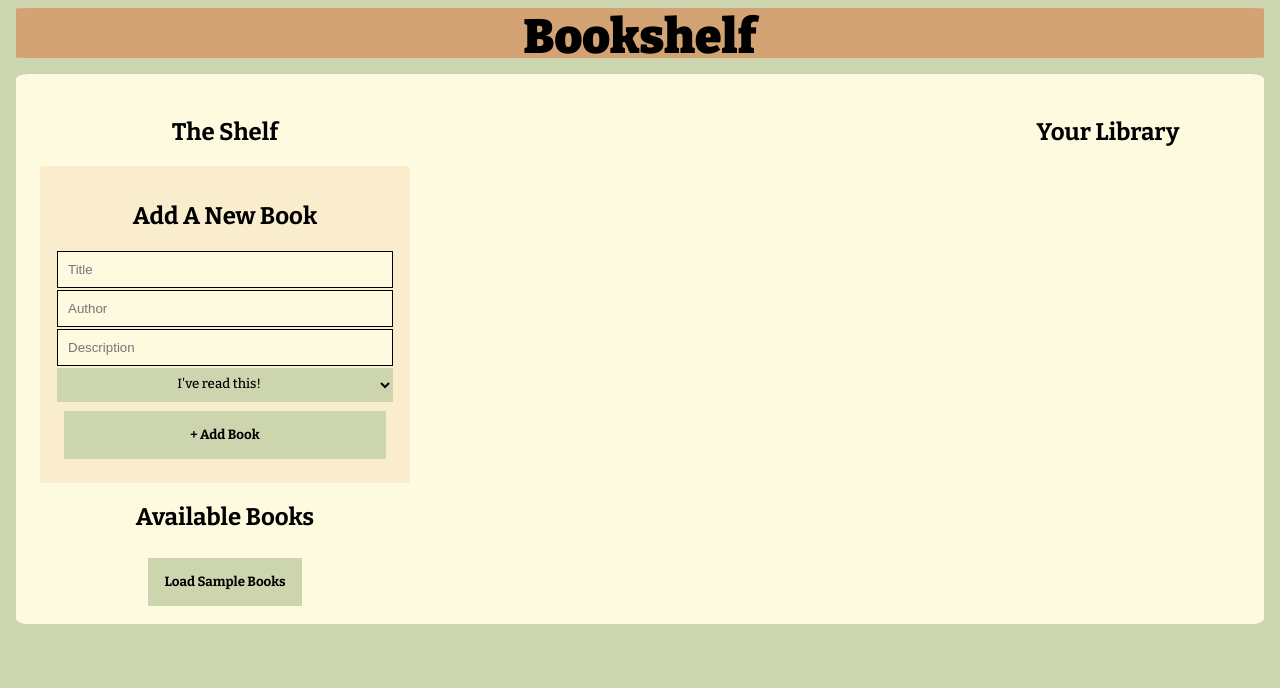
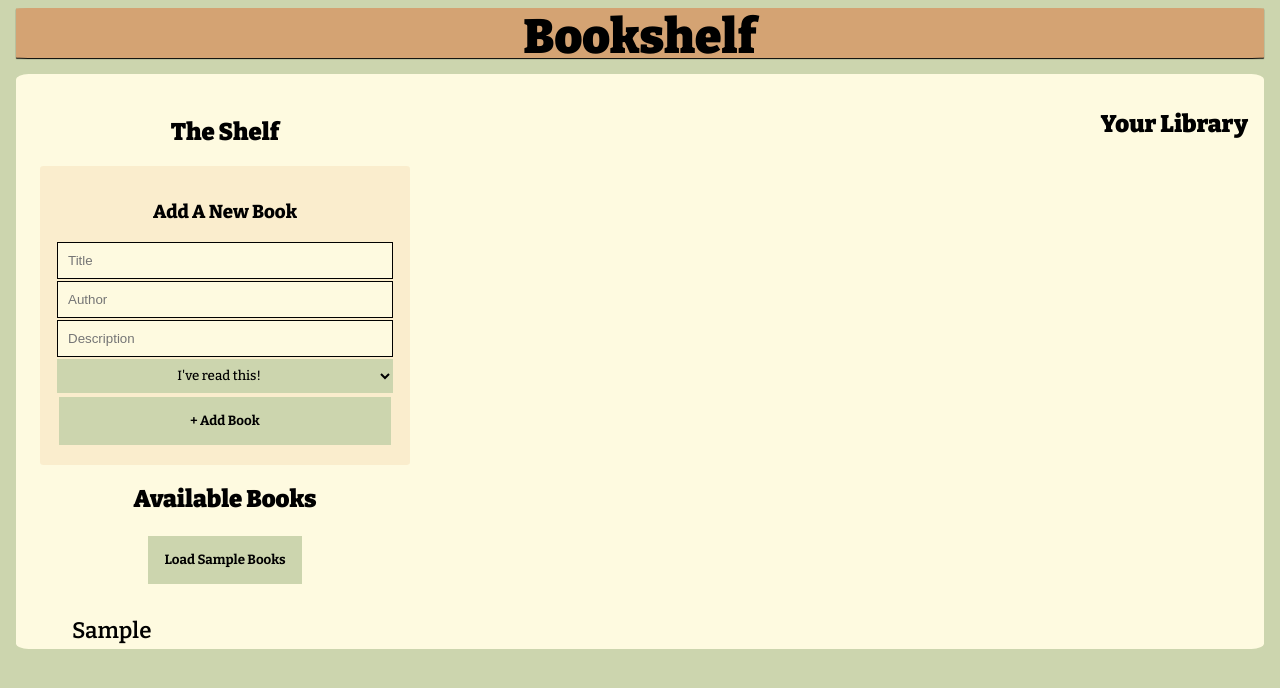
Before and after one commit to sarahschuller/bookshelf-client, a React (Create React App) app: page / in a window 1280 px wide. Both pictures are taken after typing "Sample", "Sample", "Sample" into the empty fields and a click on the button "+ Add Book". Shown: the top 688 px of the page. Built offline with nearby package versions, Linux system fonts and the light colour scheme.

Commit message:
change Add a Book header to h3, update styling for library and headers

```diff
--- a/src/components/AddBookForm.js
+++ b/src/components/AddBookForm.js
@@ -24,7 +24,7 @@ class AddBookForm extends React.Component {
         return (
             <div className="add-book-form">
             <form className="book-edit" onSubmit={this.createBook}>
-                <h2>Add A New Book</h2>
+                <h3>Add A New Book</h3>
                 <input name="title" ref={this.titleRef} type="text" placeholder="Title" />
                 <input name="author" ref={this.authorRef} type="text" placeholder="Author" />
                 <input name="desc" ref={this.descRef} type="text" placeholder="Description" />
--- a/src/css/style.css
+++ b/src/css/style.css
@@ -21,11 +21,22 @@ h1 {
 
 h2 {
     font-family: 'Bitter', serif;
+    font-weight: 900;
+}
+
+h3 {
+    font-family: 'Bitter', serif;
+    font-weight: 800;
+}
+
+h4 {
+    font-family: 'Bitter', serif;
+    font-weight: 700;
 }
 
 button {
     padding: 1rem;
-    margin: .5rem;
+    margin: .2rem;
     background-color: var(--main);
     border: none;
     font-family: 'Bitter', serif;
@@ -69,7 +80,7 @@ form input {
     height: 50px;
     border-radius: 1%;
     text-align: center;
-    box-shadow: 2rem black;
+    box-shadow: 0 1px 1px black;
     margin: 0 .5rem;
 }
 
@@ -85,7 +96,7 @@ form input {
     margin: 1rem .5rem;
     padding: 1rem;
     justify-content: space-between;
-    max-height: 550px;
+    max-height: 575px;
     overflow: scroll;
     background-color: var(--highlt);
     border-radius: 1%;
@@ -100,13 +111,20 @@ form input {
     text-align: center;
 }
 
-.library {
+.library-wrap {
     display: flex;
     flex-direction: column;
-    align-items: center;
-    text-align: center;
     width: 280px;
     padding: .5rem;
+}
+
+.library-header {
+    text-align: center;
+}
+
+.library li {
+    border-bottom: 1px solid black;
+    list-style: decimal;
 }
 
 .book-edit {
@@ -126,3 +144,24 @@ form input {
 .book-edit option {
     padding: 10px;
 }
+
+.book-list {
+    list-style: none;
+    width: 300px;
+}
+
+.book-list li {
+    margin: .2rem;
+    padding: .2rem;
+}
+
+.book-title {
+    font-size: 1.4rem;
+    font-weight: 600;
+    font-family: 'Bitter', serif;
+}
+
+.author-name {
+    font-weight: 500;
+    font-family: 'Bitter', serif;
+}
```
